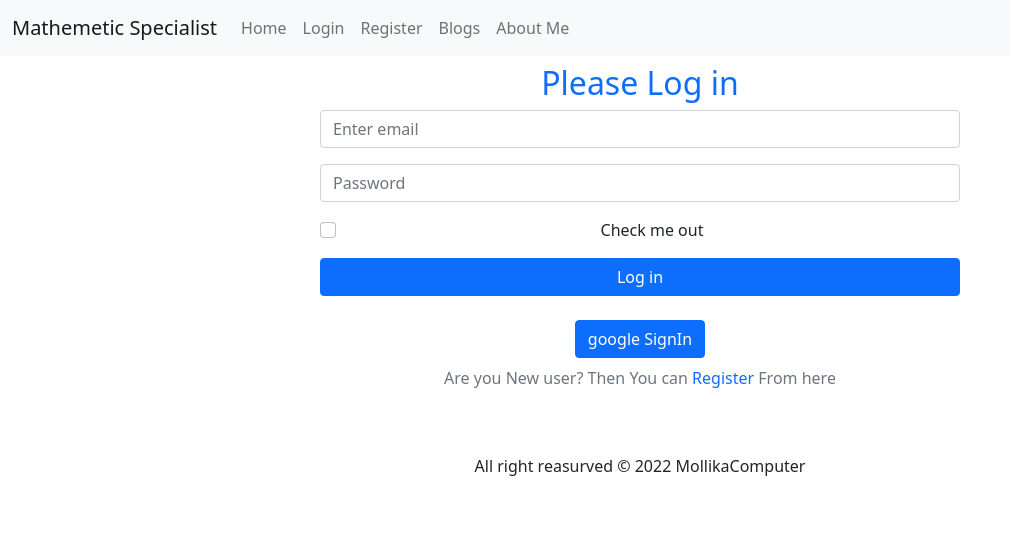
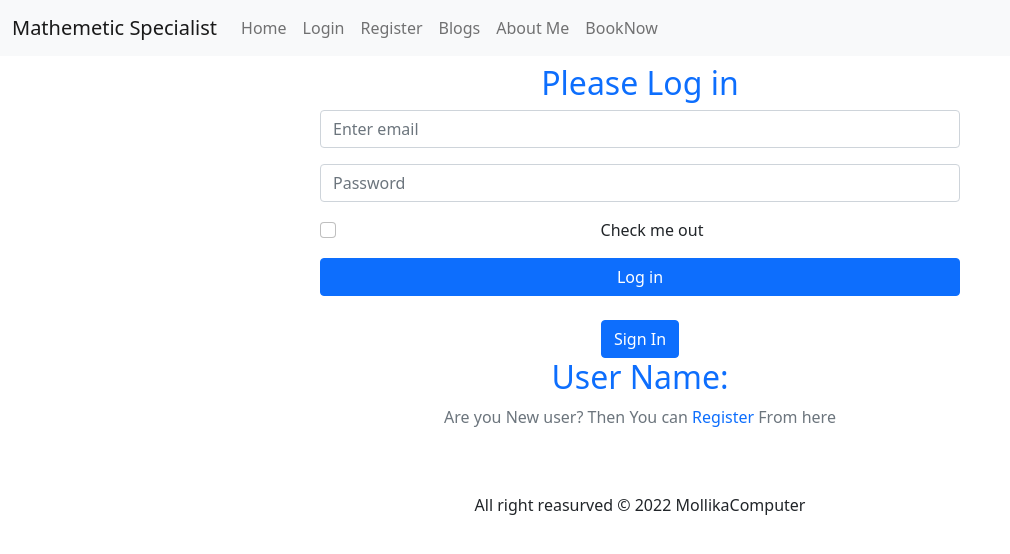
Before and after one commit to mollikacomputer/mathemeticsSpecialist, a React (Create React App) app: page /login in a window 1280 px wide. Shown: the top 554 px of the page, without its empty margins (0-1010 px from the left). Built offline with nearby package versions, Linux system fonts and the light colour scheme.

Commit message:
private router protected done

```diff
--- a/src/App.js
+++ b/src/App.js
@@ -2,18 +2,18 @@ import { Route, Routes } from 'react-router-dom';
 import 'bootstrap/dist/css/bootstrap.min.css';
 import './App.css';
 import Home from './pages/Home/Home';
-import Service from './pages/Service/Service';
 import Register from './pages/Register/Register';
 import Login from './pages/LogIn/Login';
 import NotFound from './pages/NotFound/NotFound';
 import Footer from './Shared/Footer/Footer';
 import Header from './Shared/Header/Header';
-import BookNow from './pages/RequireAuth/BookNow/BookNow';
+import BookNow from './pages/BookNow/BookNow';
 import RequireAuth from './pages/RequireAuth/RequireAuth';
 import AboutMe from './pages/AboutMe/AboutMe';
 import Blogs from './pages/Blogs/Blogs';
 
 function App() {
+
   return (
     <div className="App">
       <Header></Header>
@@ -21,8 +21,7 @@ function App() {
         <Route path='/' element={<Home></Home> } ></Route>
         <Route path='/home' element={<Home></Home> } ></Route>
         <Route path='/blogs' element={<Blogs></Blogs> } ></Route>
-        <Route path='/service' element={<Service></Service>} ></Route>
-        <Route path='/login' element={<Login></Login> } ></Route>
+        <Route path='/login' element={<Login></Login>} ></Route>
         <Route path='/register' element={<Register></Register>} ></Route>
         <Route path='/aboutme' element={<AboutMe></AboutMe>} ></Route>
         <Route path='/booknow' element={
@@ -30,7 +29,6 @@ function App() {
             <BookNow></BookNow>
           </RequireAuth>
         } >
-
         </Route>
         <Route path='*' element={<NotFound></NotFound>} ></Route>
       </Routes>
--- a/src/Shared/Header/Header.js
+++ b/src/Shared/Header/Header.js
@@ -1,8 +1,10 @@
-import React, { useState } from "react";
-import { Button, Container, Form, FormControl, Nav, Navbar } from "react-bootstrap";
+import { getAuth } from "firebase/auth";
+import React from "react";
+import { Container,Nav, Navbar } from "react-bootstrap";
 import { Link } from "react-router-dom";
 import './Header.css';
-const Header = () => {
+
+const Header = ({user}) => {
   return (
     <div>
       <Navbar fixed="top" bg="light" expand="lg">
@@ -20,7 +22,7 @@ const Header = () => {
               <Nav.Link as={Link} to="/register">Register</Nav.Link>
               <Nav.Link as={Link} to="/blogs">Blogs</Nav.Link>
               <Nav.Link as={Link} to="/aboutme">About Me</Nav.Link>
-
+              <Nav.Link as={Link} to="/booknow">BookNow</Nav.Link>
             </Nav>
           </Navbar.Collapse>
         </Container>
--- a/src/pages/LogIn/Login.js
+++ b/src/pages/LogIn/Login.js
@@ -3,6 +3,8 @@ import React, { useState } from "react";
 import { Button, Form } from "react-bootstrap";
 import { Link } from "react-router-dom";
 import app from "../../firebase.init";
+import Header from "../../Shared/Header/Header";
+
 
 const auth = getAuth(app);
 
@@ -19,7 +21,7 @@ const Login = () => {
       setUser(user.displayName);
       setEmail(user.email);
       // console.log(user.displayName, user.email);
-
+      <Header user={user} ></Header>
     })
     .catch(error=>{
       console.error(error);
@@ -35,6 +37,7 @@ const Login = () => {
     .catch(error => {
       setUser({});
     })
+
   }
 
   return (
@@ -60,9 +63,11 @@ const Login = () => {
         <Link className="text-white text-decoration-none" to='/' >SignOut </Link>
          </button>
         :
-        <button onClick={handleGoogleSignIn} className="btn btn-primary" > <Link className="text-white text-decoration-none" to='/' > google SignIn </Link> </button>
+        <button onClick={handleGoogleSignIn} className="btn btn-primary" > Sign In </button>
       }<br/>
-      <h2 className="text-primary"> {user} </h2>
+      <h2 className="text-primary">
+        User Name: {user}
+         </h2>
       <Link className="text-muted text-decoration-none" style={{cursor:'pointer'}} to="/register">
         Are you New user? Then You can <span className="text-primary" > Register</span>  From here
       </Link>
--- a/src/pages/RequireAuth/RequireAuth.js
+++ b/src/pages/RequireAuth/RequireAuth.js
@@ -1,14 +1,15 @@
 import React from 'react';
+import { Navigate, useLocation } from 'react-router-dom';
 import {useAuthState} from 'react-firebase-hooks/auth';
-import { Navigate, useLocation } from 'react-router-dom';
 import {auth} from '../../firebase.init';
+
 const RequireAuth = ({children}) => {
-    const [user, loading, error] = useAuthState(auth);
+    const [user] = useAuthState(auth);
     const location = useLocation();
-    if(user){
+    if(!user){
+        return <Navigate to="/login" state={{ from: location }} replace />;
+    }else{
         return children;
-    }else{
-        return <Navigate to="/login" state={{ from: location }} replace />;
     }
 };
 
--- a/src/pages/Service/Service.js
+++ b/src/pages/Service/Service.js
@@ -13,7 +13,8 @@ const Service = (props) => {
         <Card.Title className="text-primary"> Price {price} </Card.Title>
         <Card.Text>{description}</Card.Text>
           <Link to='./booknow' >
-          <Button  variant="primary"> Book Now</Button> </Link>
+              <Button  variant="primary"> Book Now</Button>
+          </Link>
       </Card.Body>
     </Card>
   );
```
Also changed, not shown: src/pages/BookNow/BookNow.js (renamed from src/pages/RequireAuth/BookNow/BookNow.js).
